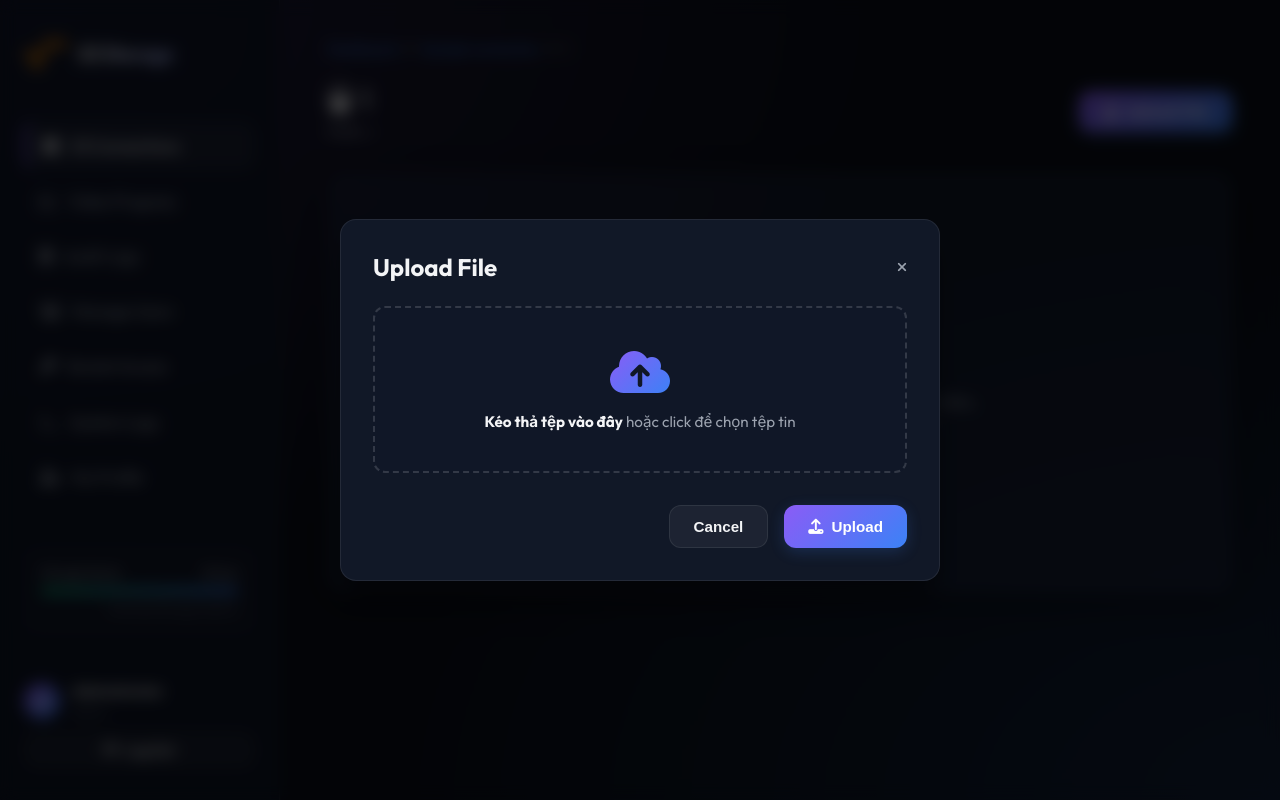
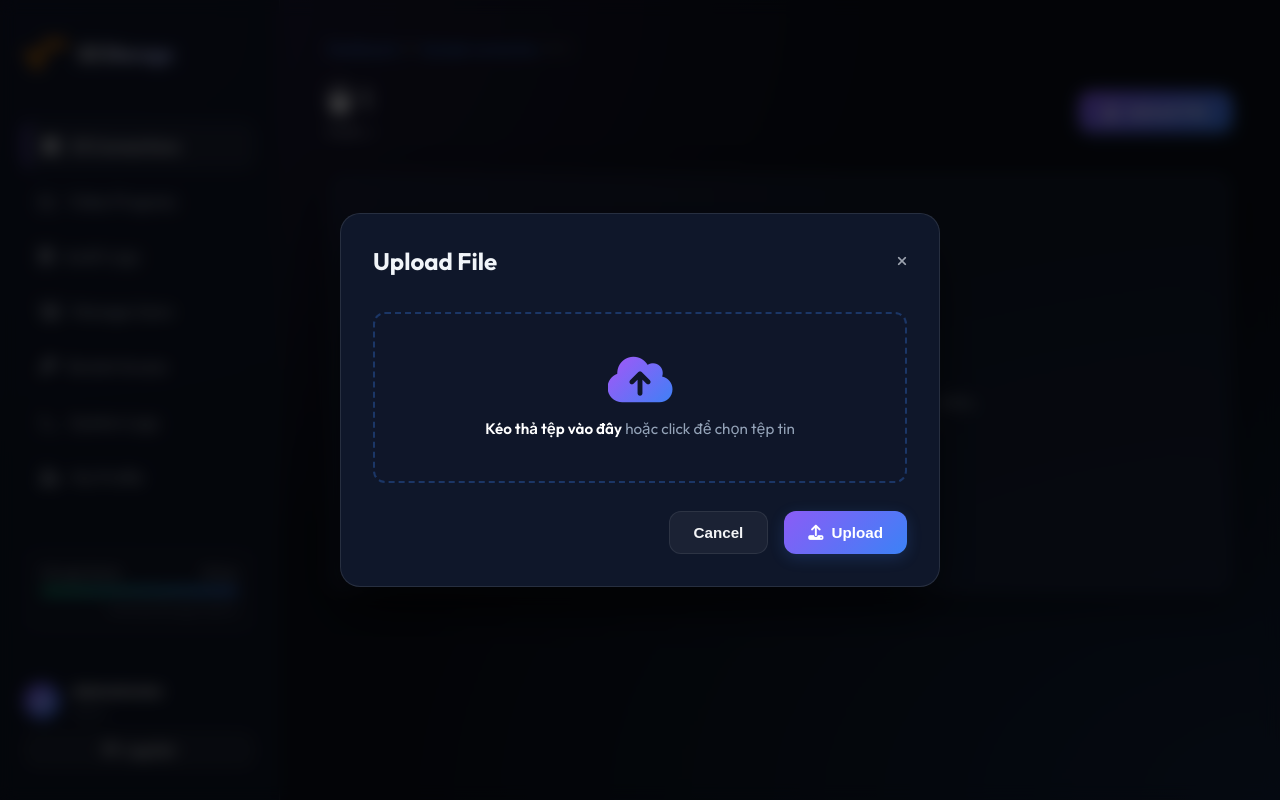
Before and after one commit to nguyenngocdantruong/S3Storage, a Flask app: page /connection/1/bucket/1/browse in a window 1280 px wide, after a click on "Upload File". Run offline with Flask 3, Linux system fonts and the light colour scheme; the visitor is signed in with stand-in values (Sample User, id 1); tables that the repository leaves empty hold one stand-in row (values such as "Sample post"); data that the repository does not hold is empty.

Commit message:
style: fix upload modal styling issues and prevent horizontal overflowing

```diff
--- a/templates/browser.html
+++ b/templates/browser.html
@@ -206,15 +206,181 @@
 </div>
 
 {% if can_edit %}
+    <style>
+    /* Modern Upload Modal Styles overriding any cache */
+    .upload-modal-content {
+        background: #0f172a !important;
+        border: 1px solid rgba(255, 255, 255, 0.1) !important;
+        border-radius: 1.25rem !important;
+        max-width: 600px !important;
+        width: 95% !important;
+        padding: 2rem !important;
+        box-shadow: 0 25px 50px -12px rgba(0, 0, 0, 0.8) !important;
+        color: #f1f5f9 !important;
+        display: flex !important;
+        flex-direction: column !important;
+        gap: 0.5rem !important;
+    }
+
+    .upload-drop-zone {
+        border: 2px dashed rgba(59, 130, 246, 0.3) !important;
+        border-radius: 0.75rem !important;
+        background: rgba(15, 23, 42, 0.6) !important;
+        padding: 2.5rem 1.5rem !important;
+        text-align: center !important;
+        cursor: pointer !important;
+        transition: all 0.25s ease !important;
+        display: flex !important;
+        flex-direction: column !important;
+        align-items: center !important;
+        justify-content: center !important;
+        gap: 0.75rem !important;
+        position: relative !important;
+        margin-top: 0.5rem !important;
+        width: 100% !important;
+        box-sizing: border-box !important;
+    }
+
+    .upload-drop-zone:hover, .upload-drop-zone.dragover {
+        border-color: #3b82f6 !important;
+        background: rgba(59, 130, 246, 0.08) !important;
+        box-shadow: 0 0 20px rgba(59, 130, 246, 0.15) !important;
+    }
+
+    .upload-drop-zone i {
+        font-size: 3.25rem !important;
+        background: linear-gradient(135deg, #a855f7, #3b82f6) !important;
+        -webkit-background-clip: text !important;
+        -webkit-text-fill-color: transparent !important;
+        transition: transform 0.2s ease !important;
+        display: inline-block !important;
+    }
+
+    .upload-drop-zone:hover i {
+        transform: translateY(-5px) !important;
+    }
+
+    .upload-drop-zone-text {
+        font-size: 0.95rem !important;
+        color: #94a3b8 !important;
+        line-height: 1.5 !important;
+    }
+
+    .upload-drop-zone-text strong {
+        color: #fff !important;
+        font-weight: 600 !important;
+    }
+
+    .file-input-hidden {
+        position: absolute !important;
+        top: 0 !important;
+        left: 0 !important;
+        width: 100% !important;
+        height: 100% !important;
+        opacity: 0 !important;
+        cursor: pointer !important;
+        z-index: 10 !important;
+    }
+
+    /* File Preview List */
+    .upload-preview-container {
+        margin-top: 1.25rem !important;
+        max-height: 220px !important;
+        overflow-y: auto !important;
+        display: none !important;
+        flex-direction: column !important;
+        gap: 0.75rem !important;
+        padding-right: 0.5rem !important;
+        width: 100% !important;
+        box-sizing: border-box !important;
+    }
+
+    /* Scrollbar for preview container */
+    .upload-preview-container::-webkit-scrollbar {
+        width: 6px !important;
+    }
+    .upload-preview-container::-webkit-scrollbar-track {
+        background: rgba(255, 255, 255, 0.02) !important;
+        border-radius: 999px !important;
+    }
+    .upload-preview-container::-webkit-scrollbar-thumb {
+        background: rgba(255, 255, 255, 0.1) !important;
+        border-radius: 999px !important;
+    }
+    .upload-preview-container::-webkit-scrollbar-thumb:hover {
+        background: rgba(255, 255, 255, 0.2) !important;
+    }
+
+    .preview-item {
+        background: rgba(30, 41, 59, 0.5) !important;
+        border: 1px solid rgba(255, 255, 255, 0.08) !important;
+        border-radius: 0.5rem !important;
+        padding: 0.75rem 1rem !important;
+        display: flex !important;
+        flex-direction: column !important;
+        gap: 0.5rem !important;
+        width: 100% !important;
+        box-sizing: border-box !important;
+    }
+
+    .preview-item-header {
+        display: flex !important;
+        justify-content: space-between !important;
+        align-items: center !important;
+        font-size: 0.85rem !important;
+        width: 100% !important;
+        gap: 1rem !important;
+    }
+
+    .preview-item-name {
+        font-weight: 500 !important;
+        color: #fff !important;
+        white-space: nowrap !important;
+        overflow: hidden !important;
+        text-overflow: ellipsis !important;
+        flex-grow: 1 !important;
+        text-align: left !important;
+    }
+
+    .preview-item-status {
+        font-size: 0.75rem !important;
+        font-weight: 600 !important;
+        padding: 0.15rem 0.5rem !important;
+        border-radius: 0.25rem !important;
+        background: rgba(255, 255, 255, 0.05) !important;
+        white-space: nowrap !important;
+    }
+
+    .preview-item-status.pending { color: #94a3b8 !important; }
+    .preview-item-status.uploading { color: #3b82f6 !important; background: rgba(59, 130, 246, 0.1) !important; }
+    .preview-item-status.success { color: #10b981 !important; background: rgba(16, 185, 129, 0.1) !important; }
+    .preview-item-status.error { color: #ef4444 !important; background: rgba(239, 68, 68, 0.1) !important; }
+
+    .preview-item-progress-bar-container {
+        height: 4px !important;
+        background: rgba(255, 255, 255, 0.05) !important;
+        border-radius: 999px !important;
+        overflow: hidden !important;
+        width: 100% !important;
+    }
+
+    .preview-item-progress-bar {
+        height: 100% !important;
+        width: 0%;
+        background: linear-gradient(90deg, #a855f7, #3b82f6) !important;
+        transition: width 0.1s ease !important;
+    }
+    </style>
+
     <!-- Upload File Modal -->
     <div id="uploadModal" class="modal-overlay">
-        <div class="modal-content" style="max-width: 600px;">
-            <h2 style="font-size: 1.5rem; margin-bottom: 1.5rem; display: flex; justify-content: space-between; align-items: center;">
+        <div class="modal-content upload-modal-content">
+            <h2 style="font-size: 1.5rem; margin-bottom: 1.25rem; display: flex; justify-content: space-between; align-items: center; width: 100%;">
                 <span>Upload File</span>
                 <button onclick="closeModal('uploadModal')" style="background: none; border: none; color: var(--text-secondary); cursor: pointer;"><i class="fa-solid fa-xmark"></i></button>
             </h2>
 
-            <form id="upload-form">
+            <form id="upload-form" style="width: 100%; display: flex; flex-direction: column;">
                 <input type="hidden" id="upload-prefix" value="{{ prefix }}">
 
                 <div class="upload-drop-zone" id="drop-zone">
@@ -226,11 +392,11 @@
                 </div>
 
                 <!-- Preview container -->
-                <div class="upload-preview-container" id="preview-container" style="display: none;">
+                <div class="upload-preview-container" id="preview-container">
                     <!-- Preview items will be appended here dynamically -->
                 </div>
 
-                <div style="display: flex; justify-content: flex-end; gap: 1rem; margin-top: 2rem;">
+                <div style="display: flex; justify-content: flex-end; gap: 1rem; margin-top: 1.75rem; width: 100%;">
                     <button type="button" id="btn-upload-cancel" class="btn btn-secondary" onclick="closeModal('uploadModal')">Cancel</button>
                     <button type="submit" id="btn-upload-submit" class="btn btn-primary" disabled><i class="fa-solid fa-upload"></i> Upload</button>
                 </div>
```
